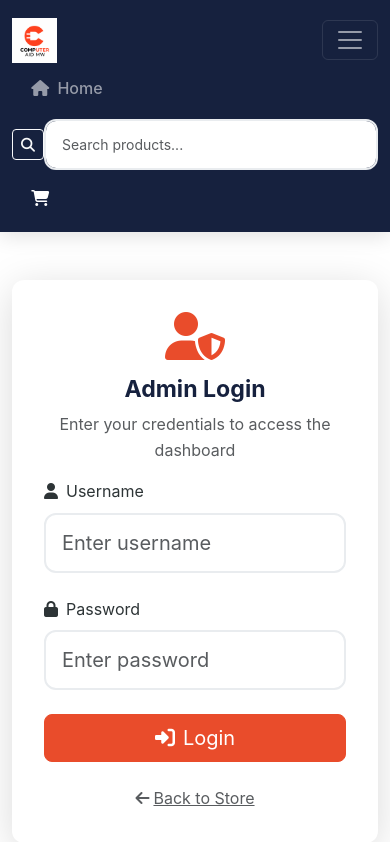
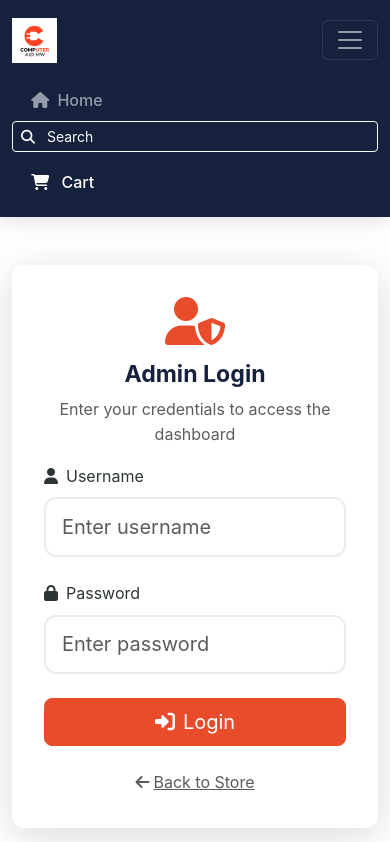
Before and after one commit to CedricNgendahimana/product-showcase, a Flask app: page /admin/login in a window 390 px wide, after a click that opens the changed part. Shown: the top 842 px of the page. Run offline with Flask 3, Linux system fonts and the light colour scheme.

Commit message:
Fix mobile navbar layout and search animation

```diff
--- a/templates/base.html
+++ b/templates/base.html
@@ -10,8 +10,8 @@
     <link href="https://cdnjs.cloudflare.com/ajax/libs/font-awesome/6.5.1/css/all.min.css" rel="stylesheet">
     <link href="{{ url_for('static', filename='css/style.css') }}" rel="stylesheet">
 
-    <!-- SEARCH SLIDE STYLE -->
     <style>
+        /* ===== DESKTOP SEARCH ===== */
         .search-wrapper {
             display: flex;
             align-items: center;
@@ -22,8 +22,8 @@
             width: 0;
             opacity: 0;
             margin-left: 0;
+            overflow: hidden;
             transition: all 0.3s ease;
-            overflow: hidden;
         }
 
         .search-wrapper.active .search-input {
@@ -32,16 +32,51 @@
             margin-left: 8px;
         }
 
+        /* ===== MOBILE ONLY ===== */
         @media (max-width: 991px) {
-            .search-input {
-                width: 100% !important;
-                opacity: 1 !important;
-                margin-left: 0 !important;
+
+            /* Stack nav items cleanly */
+            .navbar-collapse {
+                padding-top: 12px;
             }
 
+            .nav-mobile {
+                width: 100%;
+                display: flex;
+                flex-direction: column;
+                gap: 10px;
+            }
+
+            /* Mobile search layout */
             .search-wrapper {
                 width: 100%;
-                margin-top: 10px;
+                flex-direction: column;
+                align-items: stretch;
+            }
+
+            .search-input {
+                width: 100%;
+                max-height: 0;
+                opacity: 0;
+                margin-left: 0;
+                margin-top: 0;
+                transition: max-height 0.3s ease, opacity 0.3s ease;
+            }
+
+            .search-wrapper.active .search-input {
+                max-height: 60px;
+                opacity: 1;
+                margin-top: 6px;
+            }
+
+            /* Buttons full width */
+            .mobile-btn {
+                width: 100%;
+                text-align: left;
+            }
+
+            .cart-link {
+                padding-left: 0.5rem;
             }
         }
     </style>
@@ -64,10 +99,9 @@
             <span class="navbar-toggler-icon"></span>
         </button>
 
-        <!-- NAV -->
         <div class="collapse navbar-collapse" id="navbarNav">
 
-            <!-- LEFT (DESKTOP) -->
+            <!-- LEFT -->
             <ul class="navbar-nav me-auto">
                 <li class="nav-item">
                     <a class="nav-link" href="{{ url_for('home') }}">
@@ -76,15 +110,15 @@
                 </li>
             </ul>
 
-            <!-- RIGHT (DESKTOP + MOBILE DROPDOWN) -->
-            <div class="d-flex flex-column flex-lg-row align-items-lg-center gap-2 ms-lg-auto">
+            <!-- RIGHT / MOBILE STACK -->
+            <div class="nav-mobile ms-lg-auto d-flex flex-column flex-lg-row align-items-lg-center gap-lg-2">
 
-                <!-- 🔍 SEARCH -->
+                <!-- SEARCH -->
                 <div class="search-wrapper" id="searchWrapper">
-                    <button class="btn btn-sm btn-outline-light"
+                    <button class="btn btn-sm btn-outline-light mobile-btn"
                             type="button"
                             id="searchToggle">
-                        <i class="fas fa-search"></i>
+                        <i class="fas fa-search me-2"></i> Search
                     </button>
 
                     <form method="GET"
@@ -97,10 +131,10 @@
                     </form>
                 </div>
 
-                <!-- 🛒 CART -->
+                <!-- CART -->
                 <a href="{{ url_for('view_cart') }}"
-                   class="nav-link position-relative text-white">
-                    <i class="fas fa-shopping-cart"></i>
+                   class="nav-link text-white mobile-btn position-relative cart-link">
+                    <i class="fas fa-shopping-cart me-2"></i> Cart
 
                     {% if cart_count and cart_count > 0 %}
                     <span class="position-absolute top-0 start-100 translate-middle badge rounded-pill bg-danger">
@@ -114,20 +148,6 @@
     </div>
 </nav>
 
-<!-- FLASH -->
-{% with messages = get_flashed_messages(with_categories=true) %}
-{% if messages %}
-<div class="container mt-3">
-    {% for category, message in messages %}
-    <div class="alert alert-{{ category }} alert-dismissible fade show">
-        {{ message }}
-        <button class="btn-close" data-bs-dismiss="alert"></button>
-    </div>
-    {% endfor %}
-</div>
-{% endif %}
-{% endwith %}
-
 <main id="page-transition">
     {% block content %}{% endblock %}
 </main>
@@ -140,7 +160,6 @@
 
 <script src="https://cdn.jsdelivr.net/npm/bootstrap@5.3.2/dist/js/bootstrap.bundle.min.js"></script>
 
-<!-- SEARCH TOGGLE SCRIPT -->
 <script>
 const toggle = document.getElementById("searchToggle");
 const wrapper = document.getElementById("searchWrapper");
```
